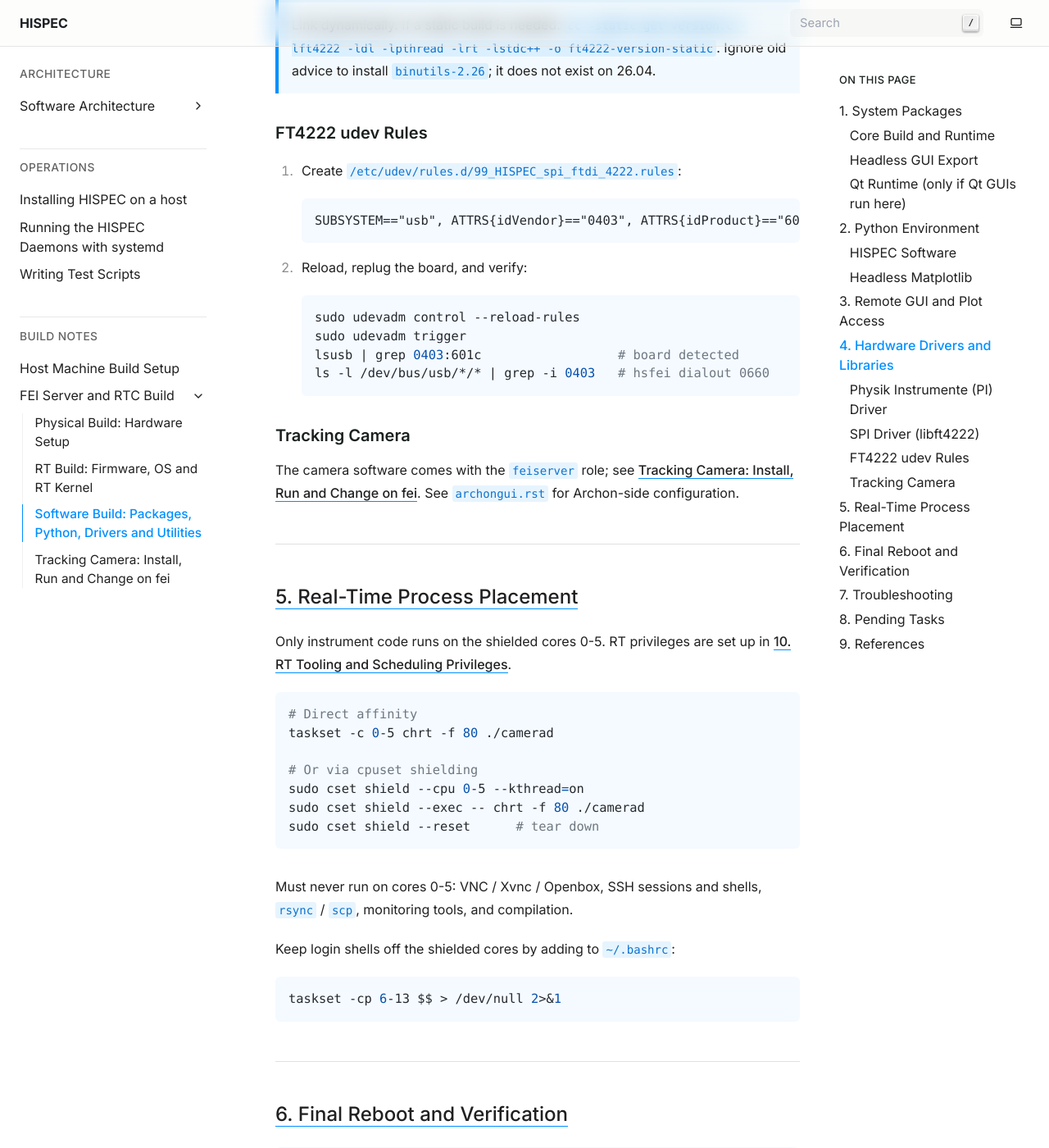
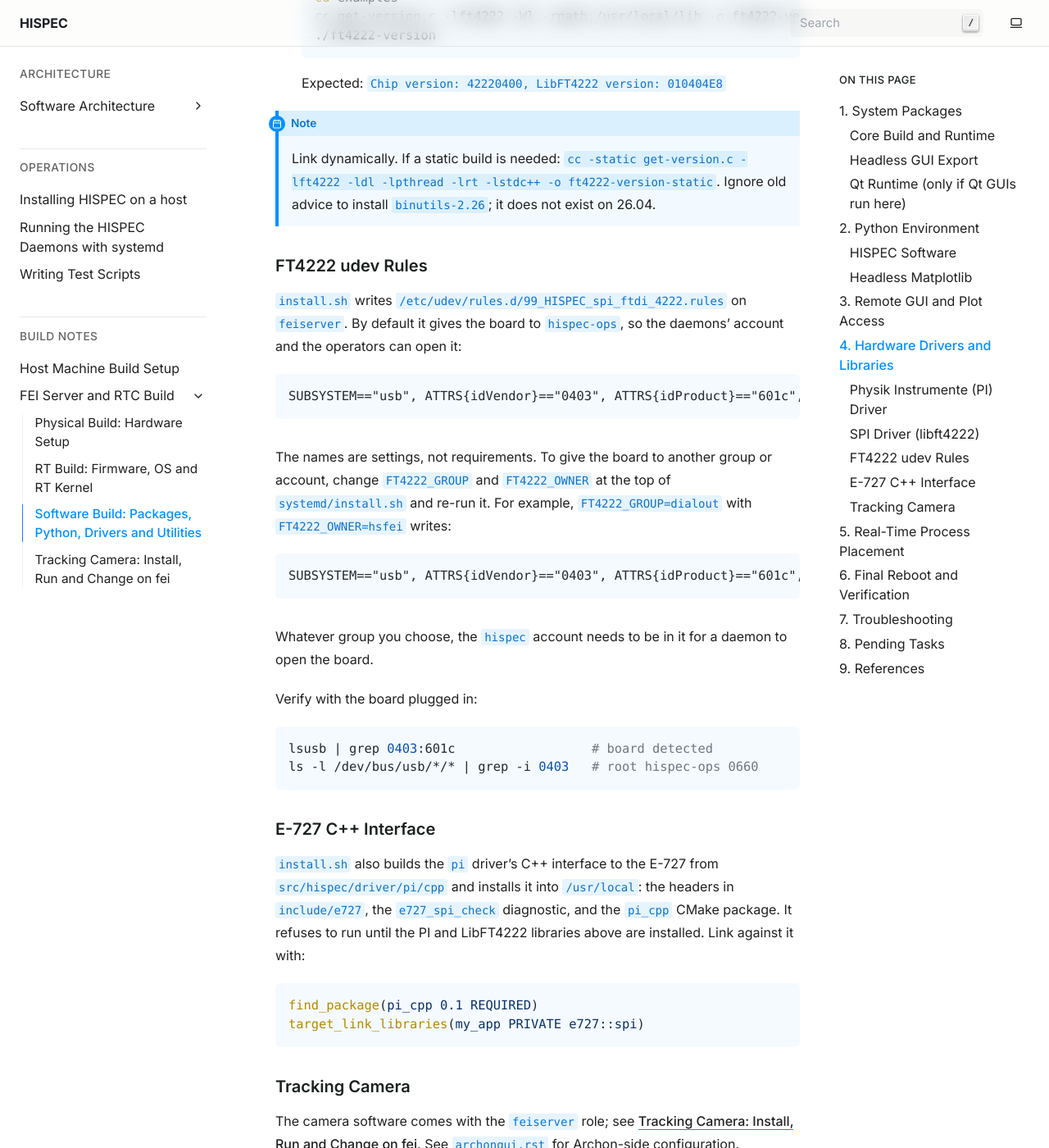
Before and after one commit to CaltechOpticalObservatories/hispec, a Sphinx documentation site: the page built from docs/build_notes/FEI_build/software_build.rst, in a window 1280 px wide and 1400 px high, scrolled down 5451 px. Shown: the whole window at 82% size. Built offline with Sphinx 7.4.7, drawn with Linux system fonts in a browser that asks for light colours; some of the changed text lies outside the part shown.

Commit message:
fsm-->feiserver (#341)
* Add the hsfei_fsm instance on feiserver with keygrabber polling and docs

* Check FSM libraries, write the FT4222 udev rule and install the E-727 C++ interface on feiserver

* Make the FT4222 udev owner and group install.sh settings

---------

Co-authored-by: elijahab <elijahab@venus.caltech.edu>

```diff
--- a/docs/build_notes/FEI_build/software_build.rst
+++ b/docs/build_notes/FEI_build/software_build.rst
@@ -99,6 +99,13 @@ Install the HISPEC software as described in :doc:`../../install`:
 
 The ``feiserver`` role brings the tracking camera module, ImageStreamIO, atlas
 and the analysis script extras; :doc:`tracking_camera` covers them.
+
+``feiserver`` also runs the fast steering mirror daemon, which uses the PI
+library from :ref:`section-drivers`:
+
+.. code-block:: bash
+
+   hispec deploy hsfei_fsm
 
 .. warning::
    ``PyQt5`` comes from ``apt``, not the venv.
@@ -230,20 +237,46 @@ server to instrument hardware.
 FT4222 udev Rules
 -----------------
 
-#. Create ``/etc/udev/rules.d/99_HISPEC_spi_ftdi_4222.rules``:
+``install.sh`` writes ``/etc/udev/rules.d/99_HISPEC_spi_ftdi_4222.rules`` on
+``feiserver``. By default it gives the board to ``hispec-ops``, so the daemons'
+account and the operators can open it:
 
-   .. code-block:: text
+.. code-block:: text
 
-      SUBSYSTEM=="usb", ATTRS{idVendor}=="0403", ATTRS{idProduct}=="601c", OWNER="hsfei", MODE="0660", GROUP="dialout"
+   SUBSYSTEM=="usb", ATTRS{idVendor}=="0403", ATTRS{idProduct}=="601c", GROUP="hispec-ops", MODE="0660"
 
-#. Reload, replug the board, and verify:
+The names are settings, not requirements. To give the board to another group or
+account, change ``FT4222_GROUP`` and ``FT4222_OWNER`` at the top of
+``systemd/install.sh`` and re-run it. For example, ``FT4222_GROUP=dialout`` with
+``FT4222_OWNER=hsfei`` writes:
 
-   .. code-block:: bash
+.. code-block:: text
 
-      sudo udevadm control --reload-rules
-      sudo udevadm trigger
-      lsusb | grep 0403:601c                  # board detected
-      ls -l /dev/bus/usb/*/* | grep -i 0403   # hsfei dialout 0660
+   SUBSYSTEM=="usb", ATTRS{idVendor}=="0403", ATTRS{idProduct}=="601c", OWNER="hsfei", GROUP="dialout", MODE="0660"
+
+Whatever group you choose, the ``hispec`` account needs to be in it for a daemon
+to open the board.
+
+Verify with the board plugged in:
+
+.. code-block:: bash
+
+   lsusb | grep 0403:601c                  # board detected
+   ls -l /dev/bus/usb/*/* | grep -i 0403   # root hispec-ops 0660
+
+E-727 C++ Interface
+-------------------
+
+``install.sh`` also builds the ``pi`` driver's C++ interface to the E-727 from
+``src/hispec/driver/pi/cpp`` and installs it into ``/usr/local``: the headers in
+``include/e727``, the ``e727_spi_check`` diagnostic, and the ``pi_cpp`` CMake
+package. It refuses to run until the PI and LibFT4222 libraries above are
+installed. Link against it with:
+
+.. code-block:: cmake
+
+   find_package(pi_cpp 0.1 REQUIRED)
+   target_link_libraries(my_app PRIVATE e727::spi)
 
 Tracking Camera
 ---------------
```
Also changed, not shown: docs/architecture/daemons.md (+3 -1 lines), docs/install.md (+4 -0 lines), docs/operations/systemd.md (+1 -0 lines), docs/operations/test_scripts.md (+2 -2 lines), 3 other files.
